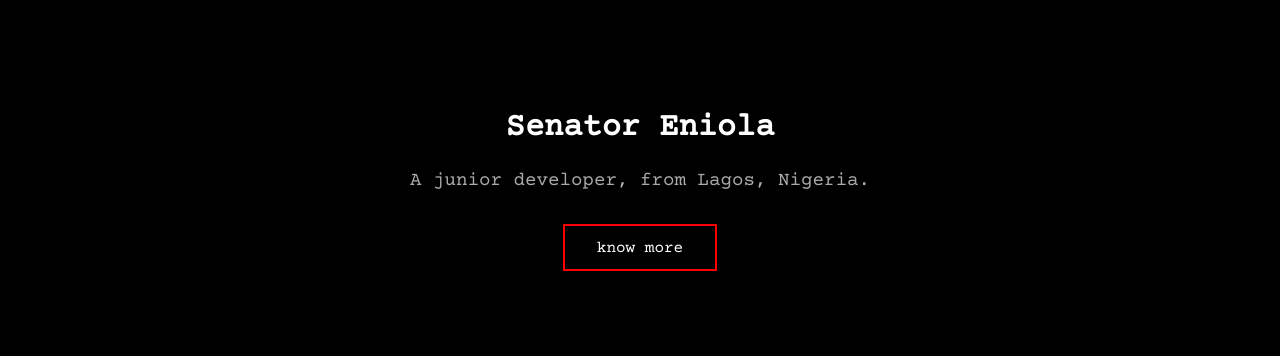
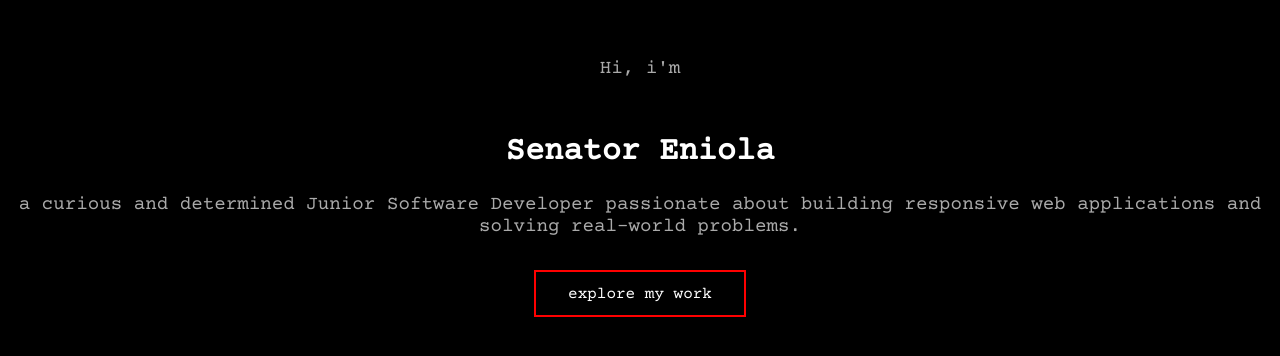
Before and after one commit to milesverse/senatoreniola, a plain HTML site: page index.html in a window 1280 px wide. Shown: the part 228-584 px from the top of the page. Drawn offline with nearby package versions, Linux system fonts and the light colour scheme.

Commit message:
Updated the loadpage message

```diff
--- a/index.html
+++ b/index.html
@@ -69,8 +69,9 @@
   </style>
 </head>
 <body>
+  <h2>Hi, i'm</h2>
   <h1>Senator Eniola</h1>
-  <h2>A junior developer, from Lagos, Nigeria.</h2>
-  <a href="home.html" class="liquid-button">Know More</a>
+  <h2>a curious and determined Junior Software Developer passionate about building responsive web applications and solving real-world problems.</h2>
+  <a href="home.html" class="liquid-button">Explore my work</a>
 </body>
 </html>
```
Also changed, not shown: projects.html (+2 -2 lines), images/Project4.png (added).
